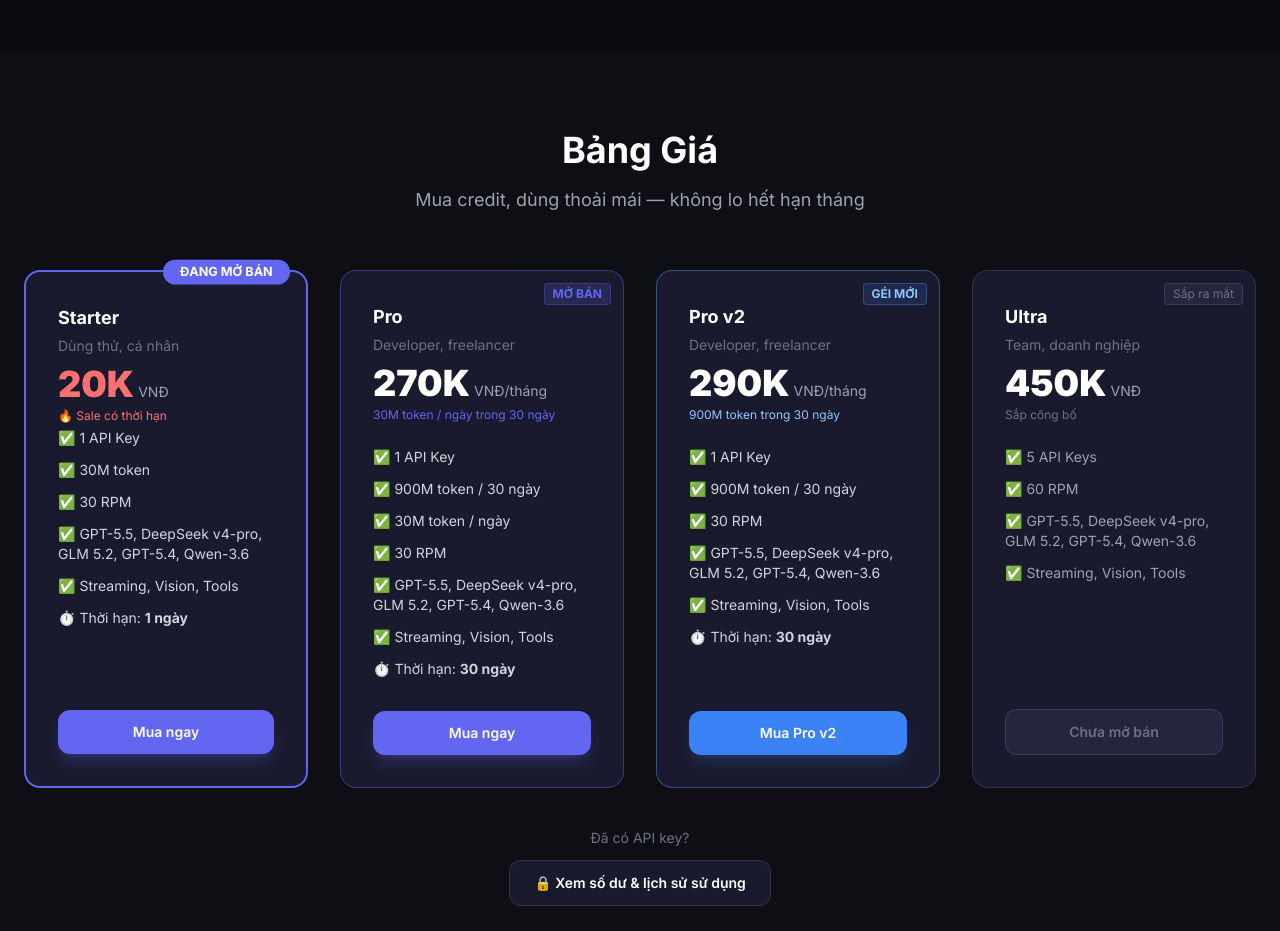
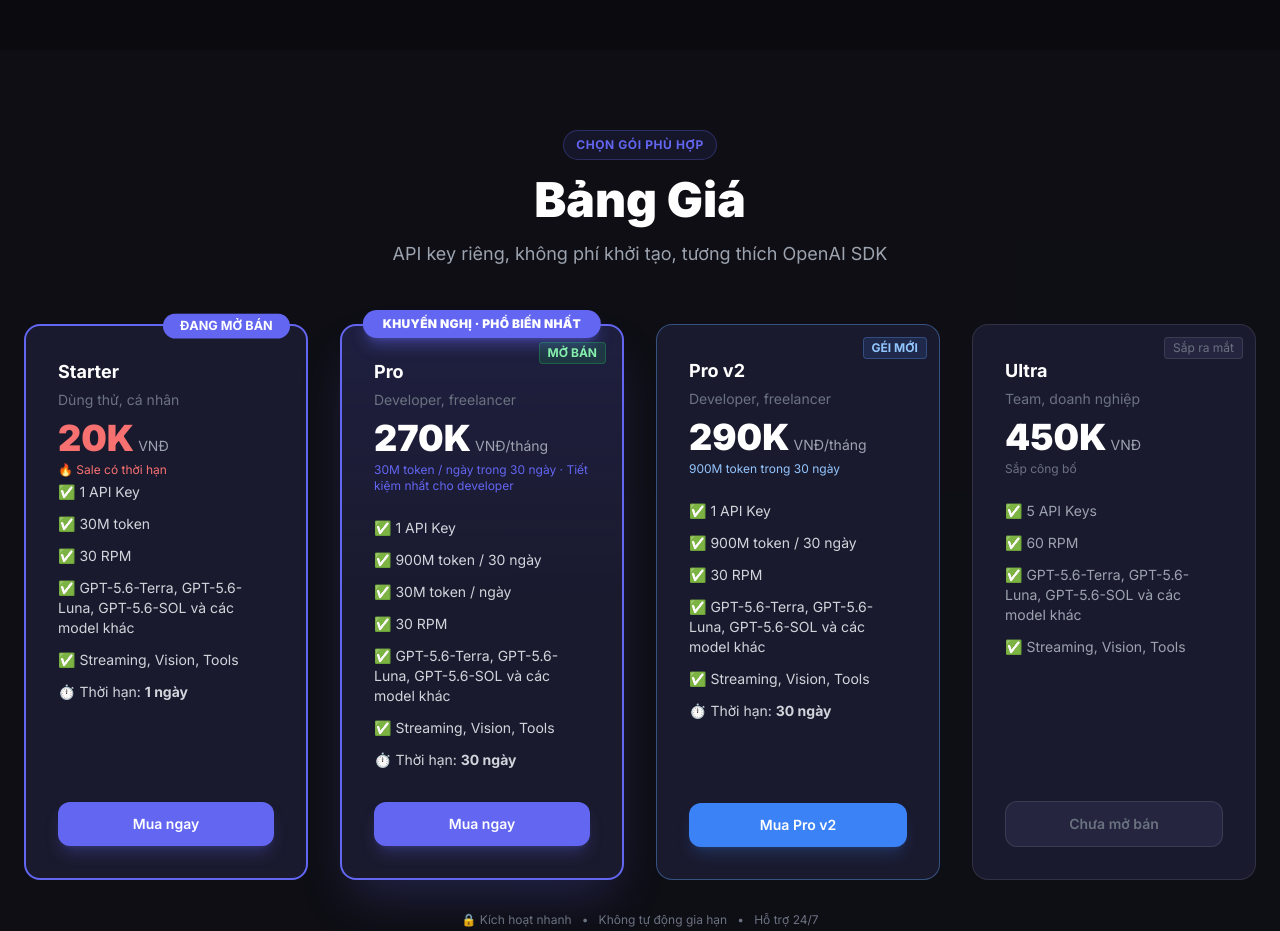
Before and after one commit to Huutantv/GPT-API-Store, a website: page index.html in a window 1280 px wide. Shown: the part 1540-2471 px from the top of the page. Drawn offline with nearby package versions, Linux system fonts and the light colour scheme; files that its build step writes are made by us from their sources; no server answers.

Commit message:
feat: highlight pricing and show GPT 5.6 model lineup

```diff
--- a/index.html
+++ b/index.html
@@ -49,7 +49,7 @@
 <span class="text-gray-400 text-2xl sm:text-3xl md:text-5xl font-bold">Kh&#244;ng gi&#7899;i h&#7841;n. Nhanh. Gi&#225; t&#7889;t.</span>
 </h1>
 <p class="reveal reveal-delay-2 text-sm md:text-xl text-gray-400 max-w-2xl mx-auto mb-8 md:mb-10 leading-relaxed">
- API key truy c&#7853;p <span class="text-white font-semibold">GPT-5.6</span>, <span class="text-white font-semibold">GPT-5.5</span>, <span class="text-white font-semibold">GPT-5.4</span>, <span class="text-white font-semibold">Qwen-3.6</span> v&#7899;i gi&#225; t&#7889;t nh&#7845;t. H&#7895; tr&#7907; streaming, function calling, vision qua backend t&#432;&#417;ng th&#237;ch. T&#432;&#417;ng th&#237;ch OpenAI SDK.
+ API key truy c&#7853;p <span class="text-white font-semibold">GPT-5.6-Terra</span>, <span class="text-white font-semibold">GPT-5.6-Luna</span>, <span class="text-white font-semibold">GPT-5.6-SOL</span> v&#224; nhi&#7873;u model kh&#225;c v&#7899;i gi&#225; t&#7889;t nh&#7845;t. H&#7895; tr&#7907; streaming, function calling, vision qua backend t&#432;&#417;ng th&#237;ch. T&#432;&#417;ng th&#237;ch OpenAI SDK.
 </p>
 <div class="reveal reveal-delay-3 max-w-4xl mx-auto mt-2">
   <div class="flex flex-col items-stretch gap-3 sm:items-center">
@@ -82,7 +82,7 @@
 <div class="grid md:grid-cols-3 gap-6">
 <div class="reveal card-glow bg-gradient-to-br from-primary/20 to-dark-700 border border-primary/40 rounded-2xl p-8 transition-all duration-300">
 <div class="text-2xl mb-3">&#x1F30D;</div>
-<h3 class="text-xl font-bold mb-2">GPT-5.6 Terra</h3>
+<h3 class="text-xl font-bold mb-2">GPT-5.6-Terra</h3>
 <p class="text-gray-300 text-sm mb-4">Model &#273;a d&#7841;ng cho ph&#226;n t&#237;ch, l&#7853;p tr&#236;nh v&#224; c&#225;c t&#225;c v&#7909; c&#7847;n suy lu&#7853;n &#7893;n &#273;&#7883;nh.</p>
 <div class="flex flex-wrap gap-2">
 <span class="px-3 py-1 bg-primary/20 text-primary text-xs rounded-full font-medium">Suy lu&#7853;n</span>
@@ -92,7 +92,7 @@
 </div>
 <div class="reveal reveal-delay-1 card-glow bg-gradient-to-br from-violet-500/15 to-dark-700 border border-violet-400/30 rounded-2xl p-8 transition-all duration-300">
 <div class="text-2xl mb-3">&#x1F319;</div>
-<h3 class="text-xl font-bold mb-2">GPT-5.6 Luna</h3>
+<h3 class="text-xl font-bold mb-2">GPT-5.6-Luna</h3>
 <p class="text-gray-300 text-sm mb-4">L&#7921;a ch&#7885;n linh ho&#7841;t cho h&#7897;i tho&#7841;i, s&#225;ng t&#7841;o n&#7897;i dung v&#224; x&#7917; l&#253; workflow h&#224;ng ng&#224;y.</p>
 <div class="flex flex-wrap gap-2">
 <span class="px-3 py-1 bg-violet-500/15 text-violet-300 text-xs rounded-full font-medium">H&#7897;i tho&#7841;i</span>
@@ -102,7 +102,7 @@
 </div>
 <div class="reveal reveal-delay-2 card-glow bg-gradient-to-br from-amber-500/15 to-dark-700 border border-amber-400/30 rounded-2xl p-8 transition-all duration-300">
 <div class="text-2xl mb-3">&#x2600;&#xFE0F;</div>
-<h3 class="text-xl font-bold mb-2">GPT-5.6 Sol</h3>
+<h3 class="text-xl font-bold mb-2">GPT-5.6-SOL</h3>
 <p class="text-gray-300 text-sm mb-4">T&#7889;i &#432;u cho ph&#7843;n h&#7891;i nhanh, t&#243;m t&#7855;t th&#244;ng tin v&#224; c&#225;c t&#225;c v&#7909; h&#7895; tr&#7907; kh&#225;ch h&#224;ng.</p>
 <div class="flex flex-wrap gap-2">
 <span class="px-3 py-1 bg-amber-500/15 text-amber-300 text-xs rounded-full font-medium">Nhanh</span>
@@ -147,9 +147,10 @@
 <!-- Pricing -->
 <section id="pricing" class="py-12 md:py-20 bg-dark-800/50">
 <div class="max-w-7xl mx-auto px-4 md:px-6">
-<div class="text-center mb-14">
-<h2 class="reveal text-3xl md:text-4xl font-bold mb-4">B&#7843;ng Gi&#225;</h2>
-<p class="reveal reveal-delay-1 text-gray-400 text-lg">Mua credit, d&#249;ng tho&#7843;i m&#225;i — kh&#244;ng lo h&#7871;t h&#7841;n th&#225;ng</p>
+<div class="text-center mb-12 md:mb-14">
+<span class="reveal inline-flex items-center gap-2 px-3 py-1.5 rounded-full bg-primary/10 border border-primary/30 text-primary text-xs font-bold uppercase tracking-wider">Ch&#7885;n g&#243;i ph&#249; h&#7907;p</span>
+<h2 class="reveal reveal-delay-1 text-3xl md:text-5xl font-black mb-4 mt-4">B&#7843;ng Gi&#225;</h2>
+<p class="reveal reveal-delay-2 text-gray-400 text-base md:text-lg">API key ri&#234;ng, kh&#244;ng ph&#237; kh&#7903;i t&#7841;o, t&#432;&#417;ng th&#237;ch OpenAI SDK</p>
 </div>
 <div class="grid grid-cols-1 md:grid-cols-2 xl:grid-cols-4 gap-8 max-w-7xl mx-auto">
 <!-- Starter -->
@@ -163,25 +164,26 @@
 <li>&#x2705; 1 API Key</li>
 <li>&#x2705; 30M token</li>
 <li>&#x2705; 30 RPM</li>
-<li>&#x2705; GPT-5.5, DeepSeek v4-pro, GLM 5.2, GPT-5.4, Qwen-3.6</li>
+<li>&#x2705; GPT-5.6-Terra, GPT-5.6-Luna, GPT-5.6-SOL v&#224; c&#225;c model kh&#225;c</li>
 <li>&#x2705; Streaming, Vision, Tools</li>
 <li>&#x23F1;&#xFE0F; Th&#7901;i h&#7841;n: <strong>1 ng&#224;y</strong></li>
 </ul>
 <a href="/checkout?pkg=starter" class="btn-glow block text-center px-6 py-3 bg-primary hover:bg-primary/90 rounded-xl font-semibold text-sm transition-all duration-300 shadow-lg shadow-primary/25 hover:shadow-primary/40">Mua ngay</a>
 </div>
 <!-- Pro -->
-<div class="reveal reveal-delay-1 pricing-card pricing-card-featured bg-dark-700 border border-primary/40 rounded-2xl p-8 flex flex-col relative">
-<div class="absolute top-3 right-3 px-2 py-0.5 bg-primary/20 border border-primary/30 rounded text-xs text-primary font-bold">M&#7902; B&#193;N</div>
+<div class="reveal reveal-delay-1 pricing-card pricing-card-featured bg-gradient-to-b from-primary/20 via-dark-700 to-dark-700 border-2 border-primary rounded-2xl p-8 flex flex-col relative shadow-2xl shadow-primary/25 md:-translate-y-3">
+<div class="absolute -top-4 left-1/2 -translate-x-1/2 px-5 py-1.5 bg-primary rounded-full text-xs font-black uppercase tracking-wide shadow-lg shadow-primary/40 whitespace-nowrap">Khuy&#7871;n ngh&#7883; · Ph&#7893; bi&#7871;n nh&#7845;t</div>
+<div class="absolute top-4 right-4 px-2 py-0.5 bg-green-500/15 border border-green-500/30 rounded text-xs text-green-300 font-bold">M&#7902; B&#193;N</div>
 <h3 class="text-lg font-bold mb-1">Pro</h3>
 <p class="text-gray-500 text-sm mb-2">Developer, freelancer</p>
 <div class="mb-1"><span class="text-4xl font-black" data-package-price="pro">270K</span><span class="text-gray-400 text-sm ml-1">VN&#272;/th&#225;ng</span></div>
-<p class="text-xs text-primary mb-6">30M token / ng&#224;y trong 30 ng&#224;y</p>
+<p class="text-xs text-primary mb-6">30M token / ng&#224;y trong 30 ng&#224;y · Ti&#7871;t ki&#7879;m nh&#7845;t cho developer</p>
 <ul class="text-sm text-gray-300 space-y-3 mb-8 flex-1">
 <li>&#x2705; 1 API Key</li>
 <li>&#x2705; 900M token / 30 ng&#224;y</li>
 <li>&#x2705; 30M token / ng&#224;y</li>
 <li>&#x2705; 30 RPM</li>
-<li>&#x2705; GPT-5.5, DeepSeek v4-pro, GLM 5.2, GPT-5.4, Qwen-3.6</li>
+<li>&#x2705; GPT-5.6-Terra, GPT-5.6-Luna, GPT-5.6-SOL v&#224; c&#225;c model kh&#225;c</li>
 <li>&#x2705; Streaming, Vision, Tools</li>
 <li>&#x23F1;&#xFE0F; Th&#7901;i h&#7841;n: <strong>30 ng&#224;y</strong></li>
 </ul>
@@ -198,14 +200,14 @@
 <li>&#x2705; 1 API Key</li>
 <li>&#x2705; 900M token / 30 ng&#224;y</li>
 <li>&#x2705; 30 RPM</li>
-<li>&#x2705; GPT-5.5, DeepSeek v4-pro, GLM 5.2, GPT-5.4, Qwen-3.6</li>
+<li>&#x2705; GPT-5.6-Terra, GPT-5.6-Luna, GPT-5.6-SOL v&#224; c&#225;c model kh&#225;c</li>
 <li>&#x2705; Streaming, Vision, Tools</li>
 <li>&#x23F1;&#xFE0F; Th&#7901;i h&#7841;n: <strong>30 ng&#224;y</strong></li>
 </ul>
 <a href="/checkout?pkg=pro_v2" class="btn-glow block text-center px-6 py-3 bg-blue-500 hover:bg-blue-400 rounded-xl font-semibold text-sm transition-all duration-300 shadow-lg shadow-blue-500/20">Mua Pro v2</a>
 </div>
 <!-- Ultra -->
-<div class="reveal reveal-delay-3 pricing-card bg-dark-700 border border-white/10 rounded-2xl p-8 flex flex-col opacity-50 relative">
+<div class="reveal reveal-delay-3 pricing-card bg-dark-700 border border-white/10 rounded-2xl p-8 flex flex-col opacity-45 relative">
 <div class="absolute top-3 right-3 px-2 py-0.5 bg-dark-600 border border-white/10 rounded text-xs text-gray-500">S&#7855;p ra m&#7855;t</div>
 <h3 class="text-lg font-bold mb-1">Ultra</h3>
 <p class="text-gray-500 text-sm mb-2">Team, doanh nghi&#7879;p</p>
@@ -214,12 +216,13 @@
 <ul class="text-sm text-gray-400 space-y-3 mb-8 flex-1">
 <li>&#x2705; 5 API Keys</li>
 <li>&#x2705; 60 RPM</li>
-<li>&#x2705; GPT-5.5, DeepSeek v4-pro, GLM 5.2, GPT-5.4, Qwen-3.6</li>
+<li>&#x2705; GPT-5.6-Terra, GPT-5.6-Luna, GPT-5.6-SOL v&#224; c&#225;c model kh&#225;c</li>
 <li>&#x2705; Streaming, Vision, Tools</li>
 </ul>
 <button disabled class="block w-full text-center px-6 py-3 bg-dark-600 border border-white/10 rounded-xl font-semibold text-sm text-gray-500 cursor-not-allowed">Ch&#432;a m&#7903; b&#225;n</button>
 </div>
 </div>
+<div class="reveal text-center mt-8 text-xs text-gray-500">&#128274; K&#237;ch ho&#7841;t nhanh &nbsp; &#8226; &nbsp; Kh&#244;ng t&#7921; &#273;&#7897;ng gia h&#7841;n &nbsp; &#8226; &nbsp; H&#7895; tr&#7907; 24/7</div>
 <div class="reveal text-center mt-10">
 <p class="text-gray-500 text-sm mb-3">&#272;&#227; c&#243; API key?</p>
 <a href="/portal" class="inline-flex items-center gap-2 px-6 py-3 bg-dark-700 border border-white/10 hover:bg-dark-600 rounded-xl text-sm font-semibold transition-all duration-300 hover:border-white/20 hover:scale-105">
```
